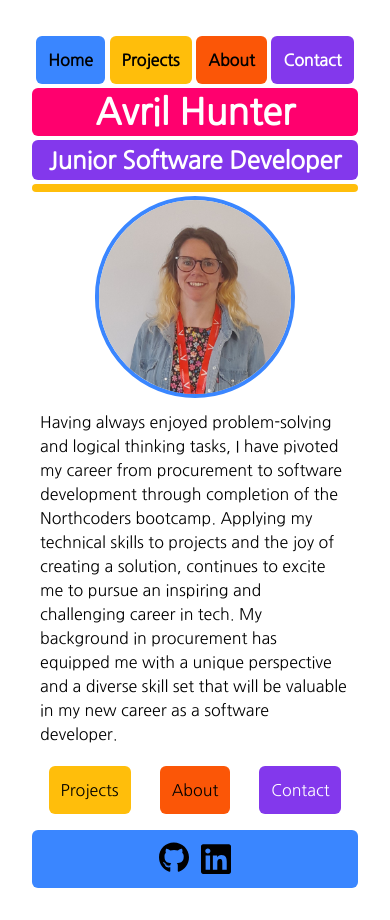
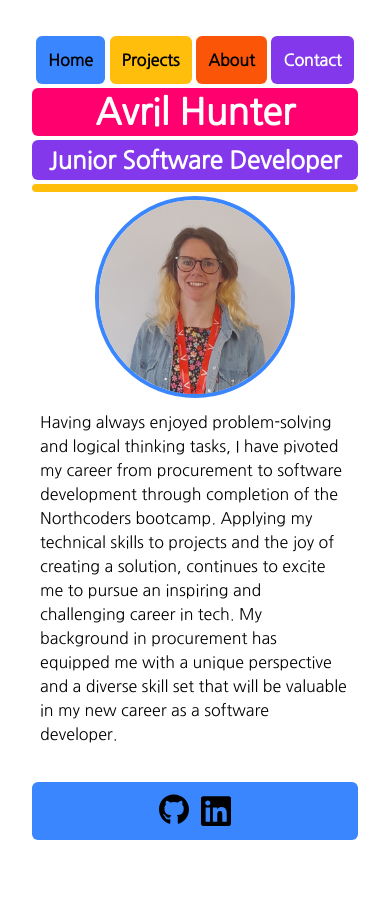
Before and after one commit to AvrilHunter/portfolio, a React (Vite) app: page / in a window 390 px wide. After the commit the page ends 872 px from the top, so only its background shows below. Built offline with nearby package versions, Linux system fonts and the light colour scheme.

Commit message:
fix: email functionality

```diff
--- a/src/components/Contact.tsx
+++ b/src/components/Contact.tsx
@@ -8,18 +8,20 @@ function Contact() {
         Please don't hesitate to contact me if you have any questions,
         opportunities or collaborations.
       </p>
-      <p>avrilhunter15@gmail.com</p>
+      <a href="mailto:avrilhunter15@gmail.com" className="self-center">
+        avrilhunter15@gmail.com
+      </a>
       <a
         href={"https://www.linkedin.com/in/avril-hunter-6814b087/"}
         target={"_blank"}
-        className="bg-orange text-black p-1 mt-1 mb-1 rounded-md"
+        className="bg-orange text-black p-1 mt-1 mb-1 rounded-md text-center"
       >
         Reach out on LinkedIn
       </a>
       <a
         href={"https://github.com/AvrilHunter/"}
         target={"_blank"}
-        className="bg-orange text-black p-1 mt-1 mb-1 rounded-md"
+        className="bg-orange text-black p-1 mt-1 mb-1 rounded-md  text-center"
       >
         Find my code on GitHub
       </a>
--- a/src/components/Home.tsx
+++ b/src/components/Home.tsx
@@ -1,4 +1,3 @@
-import { Link } from "react-router-dom";
 import photo from "../assets/headshot.jpg";
 
 function Home() {
@@ -29,26 +28,7 @@ function Home() {
             career as a software developer.
           </p>
         </div>
-        <nav className="flex justify-around gap-1 md:justify-end p-1 md:hidden">
-          <Link
-            to={"/projects"}
-            className="bg-amber text-black rounded-md p-3 text-center hover:bg-rose md:font-bold"
-          >
-            Projects
-          </Link>
-          <Link
-            to={"/about-me"}
-            className="bg-orange text-black rounded-md p-3 text-center hover:bg-rose md:font-bold"
-          >
-            About
-          </Link>
-          <Link
-            to={"/contact"}
-            className="bg-violet text-white rounded-md p-3 text-center hover:bg-rose md:font-bold"
-          >
-            Contact
-          </Link>
-        </nav>
+        <nav className="flex justify-around gap-1 md:justify-end p-1 md:hidden"></nav>
       </main>
     </>
   );
```
